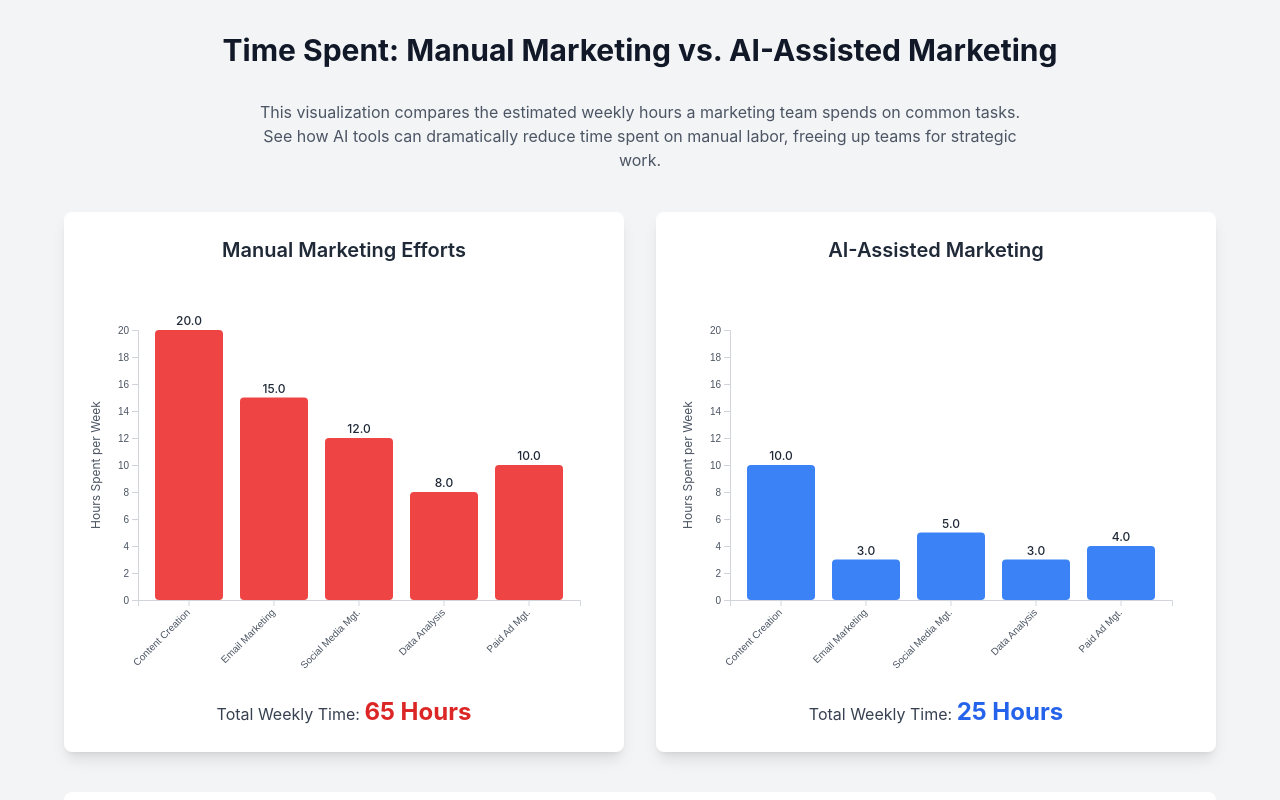
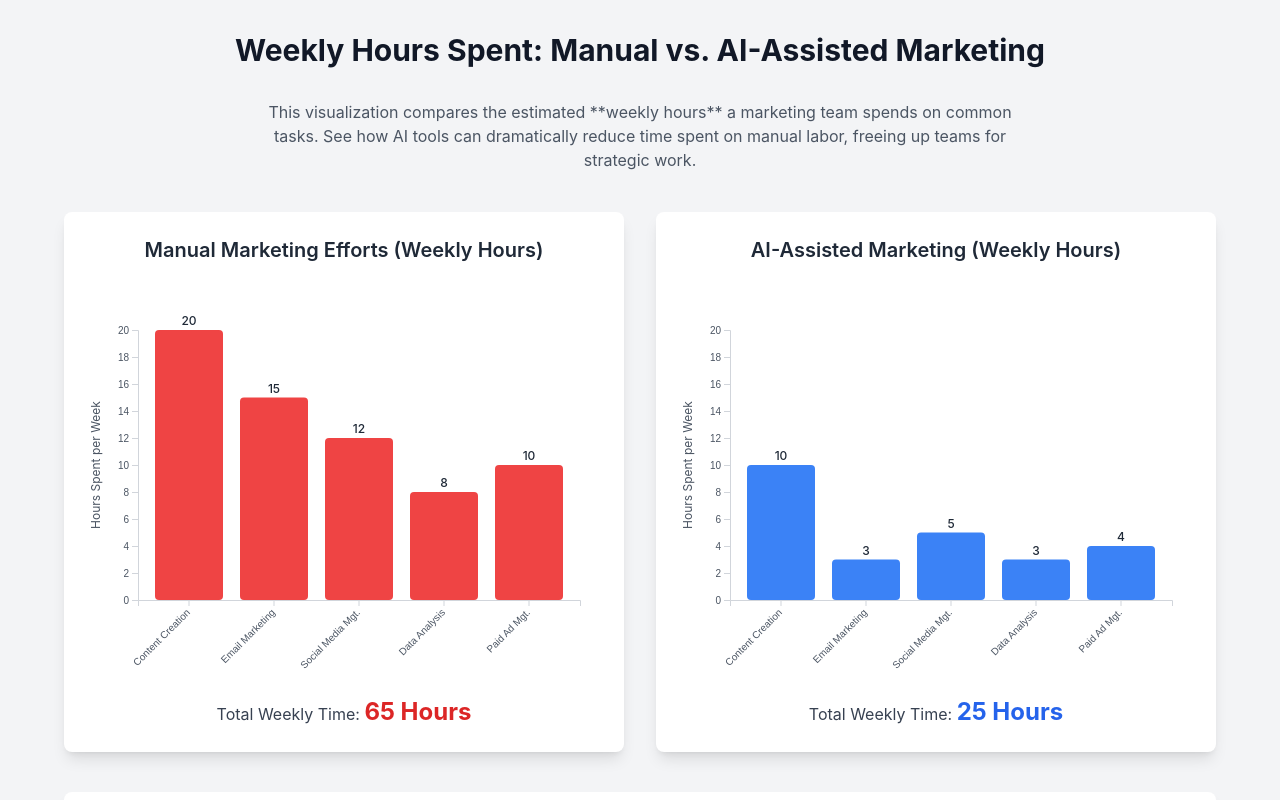
Before and after one commit to vitruong4909-lgtm/vitroung4904, a plain HTML site: page index.html in a window 1280 px wide. Shown: the top 800 px of the page. Drawn offline with nearby package versions, Linux system fonts and the light colour scheme.

Commit message:
Update index.html

```diff
--- a/index.html
+++ b/index.html
@@ -42,10 +42,10 @@
 
     <div class="max-w-6xl mx-auto">
         <h1 class="text-3xl font-bold text-gray-900 text-center mb-8">
-            Time Spent: Manual Marketing vs. AI-Assisted Marketing
+            Weekly Hours Spent: Manual vs. AI-Assisted Marketing
         </h1>
         <p class="text-center text-gray-600 mb-10 max-w-3xl mx-auto">
-            This visualization compares the estimated weekly hours a marketing team spends on common tasks. See how AI tools can dramatically reduce time spent on manual labor, freeing up teams for strategic work.
+            This visualization compares the estimated **weekly hours** a marketing team spends on common tasks. See how AI tools can dramatically reduce time spent on manual labor, freeing up teams for strategic work.
         </p>
 
         <!-- Grid container for the two charts -->
@@ -54,7 +54,7 @@
             <!-- Manual Marketing Chart Card -->
             <div class="bg-white p-6 rounded-lg shadow-lg">
                 <h2 class="text-xl font-semibold text-gray-800 mb-4 text-center">
-                    Manual Marketing Efforts
+                    Manual Marketing Efforts (Weekly Hours)
                 </h2>
                 <!-- SVG container for the manual chart -->
                 <div id="manual-chart-container">
@@ -69,7 +69,7 @@
             <!-- AI-Assisted Marketing Chart Card -->
             <div class="bg-white p-6 rounded-lg shadow-lg">
                 <h2 class="text-xl font-semibold text-gray-800 mb-4 text-center">
-                    AI-Assisted Marketing
+                    AI-Assisted Marketing (Weekly Hours)
                 </h2>
                 <!-- SVG container for the AI chart -->
                 <div id="ai-chart-container">
@@ -133,10 +133,9 @@
          * @param {string} containerId - The ID of the div containing the SVG.
          * @param {string} svgId - The ID of the SVG element.
          * @param {Array} data - The data array for the chart.
-         * @param {string} title - The title for the chart.
          * @param {string} barColor - The hex color for the bars.
          */
-        function createBarChart(containerId, svgId, data, title, barColor) {
+        function createBarChart(containerId, svgId, data, barColor) {
 
             // Get the container and its width
             const container = d3.select("#" + containerId);
@@ -234,7 +233,7 @@
                 .attr("y", d => y(d.hours) - 5)
                 .attr("text-anchor", "middle")
                 .style("opacity", 0) // Start invisible for transition
-                .text(d => d.hours.toFixed(1)) // Show one decimal place
+                .text(d => d.hours.toFixed(0)) // Show hours as whole number
                 // Add transition
                 .transition()
                 .duration(750)
@@ -248,7 +247,6 @@
                 "manual-chart-container",
                 "manual-chart",
                 manualData,
-                "Manual Marketing Efforts",
                 "#EF4444" // Tailwind red-500
             );
 
@@ -256,7 +254,6 @@
                 "ai-chart-container",
                 "ai-chart",
                 aiData,
-                "AI-Assisted Marketing",
                 "#3B82F6" // Tailwind blue-500
             );
         }
```
